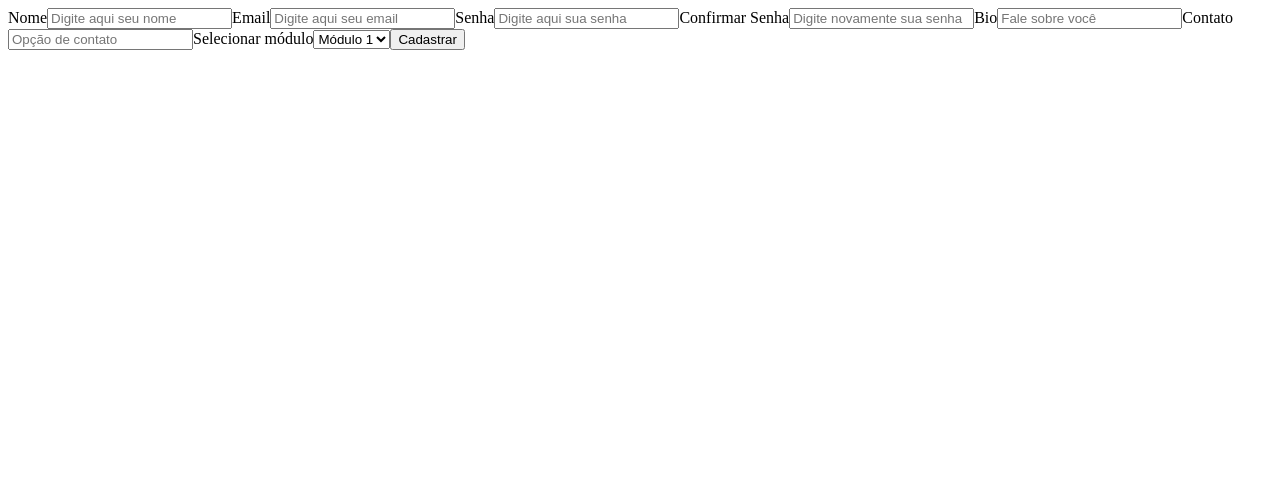
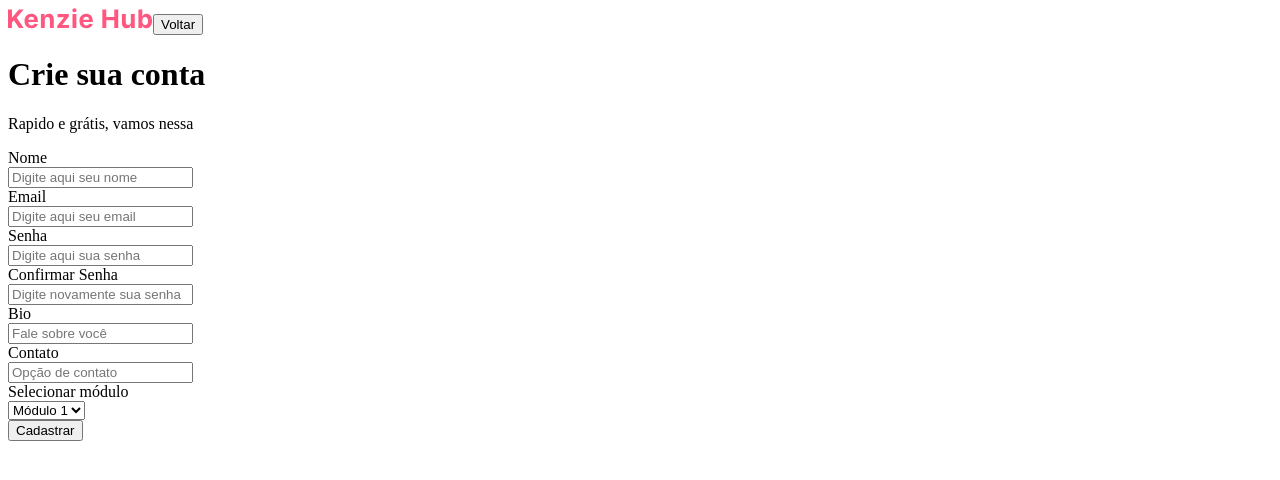
Before and after one commit to DaviSouzaS/kenzie-hub-react-entrega, a React (Create React App) app: page /registerPage in a window 1280 px wide. Shown: the top 480 px of the page. Built offline with nearby package versions, Linux system fonts and the light colour scheme.

Commit message:
feat: createRegisterPage

```diff
--- a/src/components/RegisterForm/index.jsx
+++ b/src/components/RegisterForm/index.jsx
@@ -51,30 +51,43 @@ export function RegisterForm () {
     return (
         <form onSubmit={handleSubmit(registerUser)} noValidate>
             <label htmlFor="name">Nome</label>
+            <div>
                 <input type="text" id="name" placeholder="Digite aqui seu nome" {...register("name")}/>
+            </div>
             {errors.name?.message && <p>{errors.name.message}</p>}
 
             <label htmlFor="mail">Email</label>
+            <div>
                 <input type="email" id="mail" placeholder="Digite aqui seu email" {...register("email")}/>
+            </div>
             {errors.email?.message && <p>{errors.email.message}</p>}
 
             <label htmlFor="pass">Senha</label>
+            <div>
                 <input type="password" id="pass" placeholder="Digite aqui sua senha" {...register("password")}/>
+            </div>
             {errors.password?.message && <p>{errors.password.message}</p>}
 
             <label htmlFor="confirm">Confirmar Senha</label>
+            <div>
                 <input type="password" id="confirm" placeholder="Digite novamente sua senha" {...register("confirm")}/>
+            </div>
             {errors.confirm?.message && <p>{errors.confirm.message}</p>}
 
             <label htmlFor="bio">Bio</label>
+            <div>
                 <input type="text" id="bio" placeholder="Fale sobre você" {...register("bio")}/>
+            </div>
             {errors.bio?.message && <p>{errors.bio.message}</p>}
 
             <label htmlFor="contact">Contato</label>
+            <div>
                 <input type="text" id="contact" placeholder="Opção de contato" {...register("contact")}/>
+            </div>
             {errors.contact?.message && <p>{errors.contact.message}</p>}
 
             <label htmlFor="module">Selecionar módulo</label>
+            <div>
                 <select id="module" {...register("course_module")}>
                     <option value="Modulo-1">Módulo 1</option>
                     <option value="Modulo-2">Módulo 2</option>
@@ -83,6 +96,7 @@ export function RegisterForm () {
                     <option value="Modulo-5">Módulo 5</option>
                     <option value="Modulo-6">Módulo 6</option>
                 </select>
+            </div>
             {errors.course_module?.message && <p>{errors.course_module.message}</p>}
 
             <button type="submit">Cadastrar</button>
--- a/src/pages/RegisterPage/index.jsx
+++ b/src/pages/RegisterPage/index.jsx
@@ -1,7 +1,28 @@
+import { useNavigate } from "react-router-dom"
 import { RegisterForm } from "../../components/RegisterForm"
+import logo from "../../assets/logo.svg"
 
 export function RegisterPage () {
+
+    const navigate = useNavigate()
+
+    function redirectToLogin () {
+        navigate("/")
+    }
+
     return (
-        <RegisterForm/>
+        <div>
+            <div>
+                <div>
+                    <img src={logo} alt="kenzie-hub-logo"/>
+                    <button type="click" onClick={redirectToLogin}>Voltar</button>
+                </div>
+                <div>
+                    <h1>Crie sua conta</h1>
+                    <p>Rapido e grátis, vamos nessa</p>
+                    <RegisterForm/>
+                </div>
+            </div>
+        </div>
     )
 }
```
Lines whose indentation alone changed are shown as unchanged.
